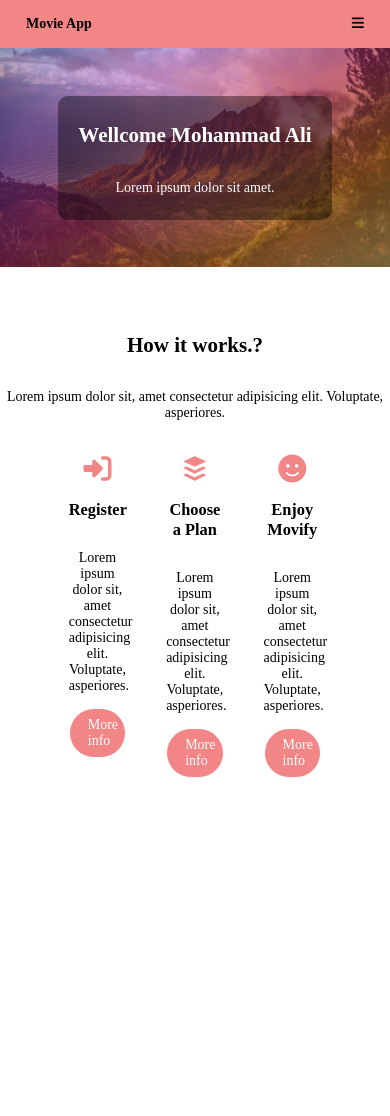
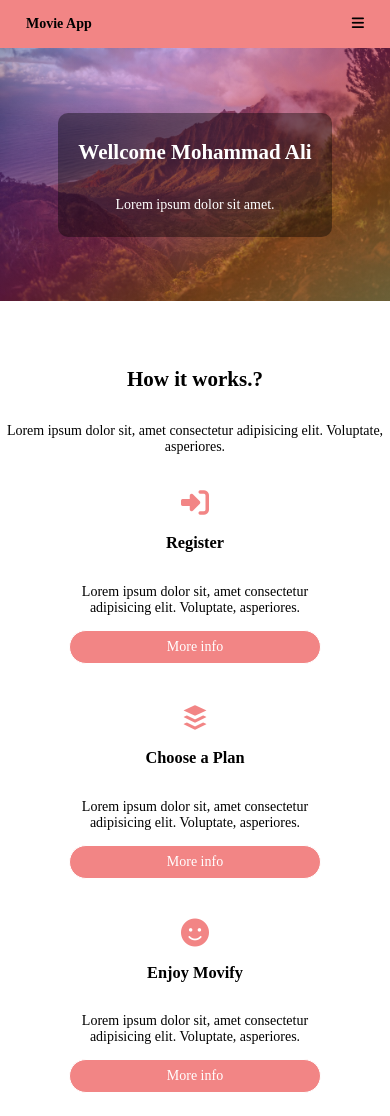
Before and after one commit to SivasAfg58/html-movieapp, a plain HTML site: page index.html in a window 390 px wide. Before the commit the page ends 846 px from the top, so only its background shows below. Drawn offline with Linux system fonts and the light colour scheme.

Commit message:
Add files via upload

```diff
--- a/index.css
+++ b/index.css
@@ -130,6 +130,16 @@
      /*------------------ show case part*/
 
      #show-case {
-        height: 26vh;
+        height: 30vh;
+    }
+
+    /*------------- inner class*/
+
+    .inner-class {
+        flex-direction: column;
+    }
+
+    .col-3 {
+        width: 100%;
     }
 }
```
